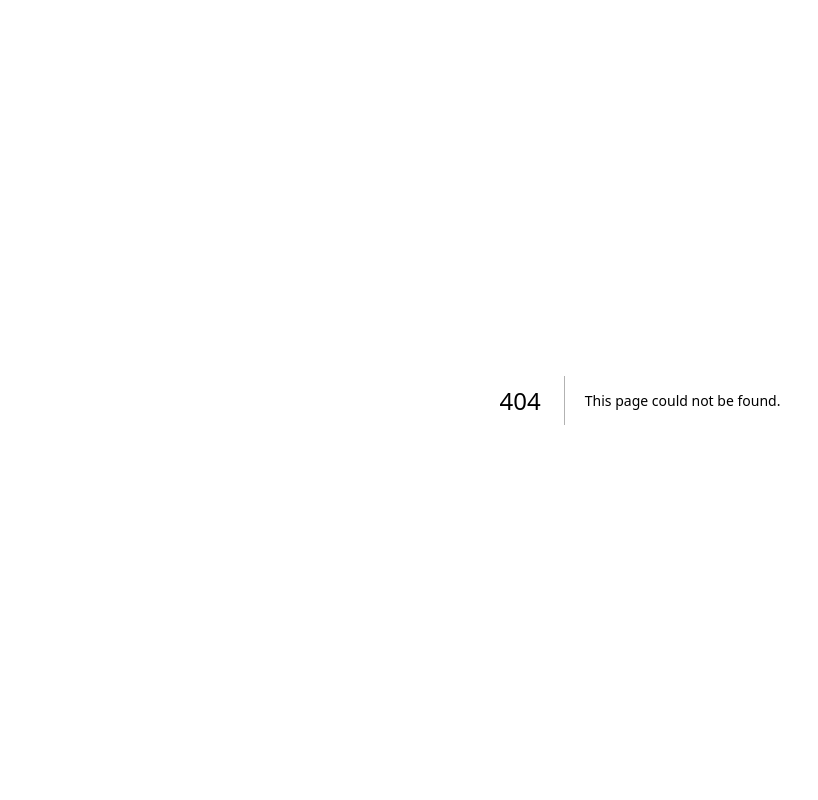
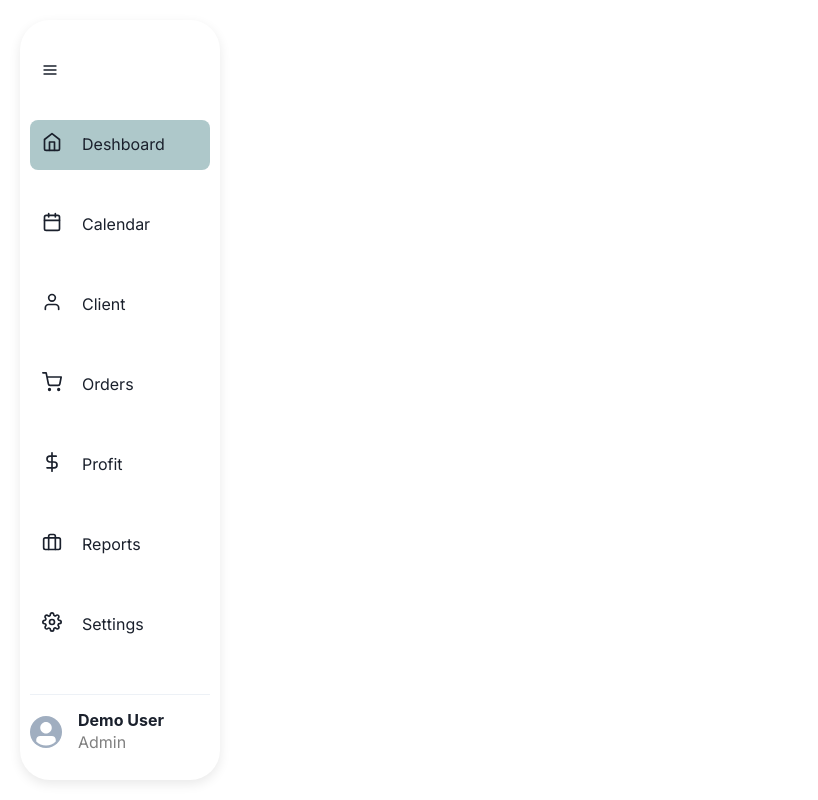
Before and after one commit to Akib-Vijapura/parcking-system, a Next.js app: page /admin in a window 1280 px wide. Before the commit this address had no page. Shown: the whole page, without its empty margins (0-818 px from the left). Built offline with nearby package versions, Linux system fonts and the light colour scheme.

Commit message:
Fixing isuue #1 : Add sidebar

```diff
--- /dev/null
+++ b/app/admin/page.js
@@ -0,0 +1,8 @@
+"use client";
+import Sidebar from "../components/Sidebar";
+
+const page = () => {
+  return <Sidebar />;
+};
+
+export default page;
--- /dev/null
+++ b/app/components/NavItem.js
@@ -0,0 +1,33 @@
+import { Flex, Icon, Menu, MenuButton, Text, Link } from "@chakra-ui/react";
+
+const NavItem = ({ navSize, title, icon, active }) => {
+  return (
+    <Flex
+      mt={30}
+      flexDir="column"
+      w="100%"
+      alignItems={navSize === "small" ? "center" : "flex-start"}
+    >
+      <Menu placement="right">
+        <Link
+          backgroundColor={active && "#AEC8CA"}
+          p={3}
+          borderRadius={8}
+          _hover={{ textDecoration: "none", backgroundColor: "#AEC8CA" }}
+          w={navSize === "large" && "100%"}
+        >
+          <MenuButton w="100%">
+            <Flex>
+              <Icon as={icon} fontSize="xl" />
+              <Text ml={5} display={navSize === "small" ? "none" : "flex"}>
+                {title}
+              </Text>
+            </Flex>
+          </MenuButton>
+        </Link>
+      </Menu>
+    </Flex>
+  );
+};
+
+export default NavItem;
--- /dev/null
+++ b/app/components/Sidebar.js
@@ -0,0 +1,93 @@
+"use client";
+import {
+  Avatar,
+  Divider,
+  Flex,
+  Heading,
+  IconButton,
+  Text,
+} from "@chakra-ui/react";
+import { useState } from "react";
+import {
+  FiMenu,
+  FiHome,
+  FiCalendar,
+  FiUser,
+  FiShoppingCart,
+  FiDollarSign,
+  FiBriefcase,
+  FiSettings,
+} from "react-icons/fi";
+import NavItem from "./NavItem";
+
+const Sidebar = () => {
+  const [navSize, setNavSize] = useState("large");
+
+  return (
+    <Flex
+      position="sticky"
+      left="5"
+      h="95vh"
+      marginTop="2.5vh"
+      boxShadow="0 4px 12px 0 rgba(0,0,0,0.09)"
+      w={navSize === "small" ? "75px" : "200px"}
+      flexDir="column"
+      justifyContent="space-between"
+      borderRadius={navSize === "small" ? "15px" : "30px"}
+    >
+      <Flex
+        p="5%"
+        flexDir="column"
+        alignItems={navSize === "small" ? "center" : "flex-start"}
+        as="nav"
+      >
+        <IconButton
+          background="none"
+          mt={5}
+          _hover={{ background: "none" }}
+          icon={<FiMenu />}
+          onClick={() => {
+            if (navSize === "small") {
+              setNavSize("large");
+            } else {
+              setNavSize("small");
+            }
+          }}
+        />
+
+        <NavItem navSize={navSize} icon={FiHome} title="Deshboard" active />
+        <NavItem navSize={navSize} icon={FiCalendar} title="Calendar" />
+        <NavItem navSize={navSize} icon={FiUser} title="Client" />
+        <NavItem navSize={navSize} icon={FiShoppingCart} title="Orders" />
+        <NavItem navSize={navSize} icon={FiDollarSign} title="Profit" />
+        <NavItem navSize={navSize} icon={FiBriefcase} title="Reports" />
+        <NavItem navSize={navSize} icon={FiSettings} title="Settings" />
+      </Flex>
+
+      <Flex
+        p="5%"
+        flexDir="column"
+        w="100%"
+        alignItems={navSize === "small" ? "center" : "flex-start"}
+        mb="4"
+      >
+        <Divider display={navSize === "small" ? "none" : "flex"} />
+        <Flex mt={4} align="center">
+          <Avatar size="sm" />
+          <Flex
+            flexDir="column"
+            ml={4}
+            display={navSize === "small" ? "none" : "flex"}
+          >
+            <Heading as="h3" size="sm">
+              Demo User
+            </Heading>
+            <Text color="gray">Admin</Text>
+          </Flex>
+        </Flex>
+      </Flex>
+    </Flex>
+  );
+};
+
+export default Sidebar;
--- a/app/page.js
+++ b/app/page.js
@@ -1,10 +1,114 @@
-'use client';
+"use client";
 
-import Image from "next/image";
-import { Button, ButtonGroup } from '@chakra-ui/react'
+import { useState } from "react";
+import {
+  Flex,
+  Heading,
+  Input,
+  Button,
+  useColorModeValue,
+  CircularProgress,
+  useToast,
+  InputGroup,
+  InputRightElement,
+  IconButton,
+} from "@chakra-ui/react";
+import { HiEye, HiEyeOff } from "react-icons/hi";
+import {useRouter} from "next/navigation";
 
-export default function Home() {
+const Login = () => {
+  const router = useRouter();
+  const formBackground = useColorModeValue("gray.170", "gray.700");
+  const [email, setEmail] = useState("");
+  const [password, setPassword] = useState("");
+  const [isLoading, setIsLoading] = useState(false);
+  const [showPassword, setShowPassword] = useState(false);
+
+  const toast = useToast();
+  const handleSubmit = (event) => {
+    event.preventDefault();
+    setIsLoading(true);
+
+    // Simulating login validation
+    // Replace with your actual login logic
+    if (email === "admin@gmail.com" && password === "admin1234") {
+      toast({
+        title: "Login Successfull",
+        status: "success",
+        duration: 5000,
+        isClosable: true,
+        position: "bottom-right",
+      });
+      // Redirect to /admin after successful login
+      router.push("/admin");
+    } else {
+      toast({
+        title: "Invalid credentials",
+        description: "Please login with true credentials",
+        status: "error",
+        duration: 5000,
+        isClosable: true,
+        position: "bottom-right",
+      });
+    }
+
+    setIsLoading(false);
+  };
+
+  const handleTogglePassword = () => {
+    setShowPassword(!showPassword);
+  };
+
   return (
-    <Button colorScheme='blue'>Button</Button>
-    );
-}
+    <form onSubmit={handleSubmit}>
+      <Flex h="100vh" alignItems="center" justifyContent="center">
+        <Flex
+          flexDirection="column"
+          bg={formBackground}
+          p={12}
+          borderRadius={8}
+          boxShadow="lg"
+        >
+          <Heading mb={6} textAlign="center">
+            LogIn
+          </Heading>
+          <Input
+            placeholder="johndoe@email.com"
+            type="email"
+            variant="filled"
+            mb={3}
+            isRequired
+            onChange={(event) => setEmail(event.currentTarget.value)}
+          />
+          <InputGroup mb={6}>
+            <Input
+              placeholder="**********"
+              type={showPassword ? "text" : "password"}
+              variant="filled"
+              pr="4.5rem"
+              onChange={(event) => setPassword(event.currentTarget.value)}
+            />
+            <InputRightElement width="4.5rem">
+              <IconButton
+                h="1.75rem"
+                size="sm"
+                onClick={handleTogglePassword}
+                aria-label={showPassword ? "Hide password" : "Show password"}
+                icon={showPassword ? <HiEyeOff /> : <HiEye />}
+              />
+            </InputRightElement>
+          </InputGroup>
+          <Button type="submit" colorScheme="teal" mb={8} disabled={isLoading}>
+            {isLoading ? (
+              <CircularProgress isIndeterminate size="24px" color="teal" />
+            ) : (
+              "Sign In"
+            )}
+          </Button>
+        </Flex>
+      </Flex>
+    </form>
+  );
+};
+
+export default Login;
--- a/package.json
+++ b/package.json
@@ -16,7 +16,8 @@
     "framer-motion": "^10.18.0",
     "next": "14.1.0",
     "react": "^18",
-    "react-dom": "^18"
+    "react-dom": "^18",
+    "react-icons": "^5.0.1"
   },
   "devDependencies": {
     "autoprefixer": "^10.0.1",
```
Also changed, not shown: 1 other file (tests, documents, lock files or other folders).
